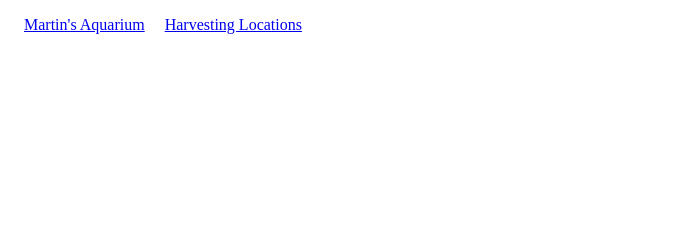
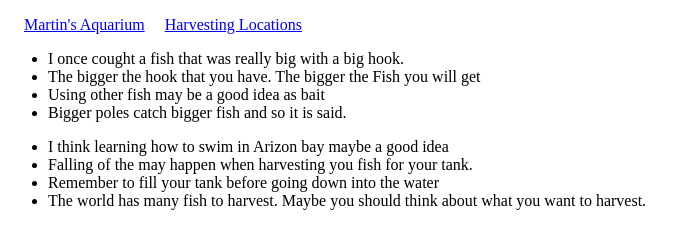
Before and after one commit to nickglovdev/Martins-Aquarium, a plain HTML site: page locations.html in a window 1280 px wide. Shown: the whole page, without its empty margins (0-683 px from the left). Drawn offline with Linux system fonts and the light colour scheme.

Commit message:
Added the text tips that Martin wanted

```diff
--- a/locations.html
+++ b/locations.html
@@ -15,3 +15,26 @@
             <a class="navigation__link" href="locations.html">Harvesting Locations</a>
         </nav>
     </header>
+
+    <main>
+        <section class="fishTips">
+            <div>
+                <ul>
+                    <li class="">I once cought a fish that was really big with a big hook.</li>
+                    <li class="">The bigger the hook that you have. The bigger the Fish you will get</li>
+                    <li class="">Using other fish may be a good idea as bait</li>
+                    <li class="">Bigger poles catch bigger fish and so it is said.</li>
+                </ul>
+            </div>
+
+            <div class="fishTips">
+                <ul>
+                    <li class="">I think learning how to swim in Arizon bay maybe a good idea</li>
+                    <li class="">Falling of the may happen when harvesting you fish for your tank.</li>
+                    <li class="">Remember to fill your tank before going down into the water</li>
+                    <li class="">The world has many fish to harvest. Maybe you should think about what you want to harvest.</li>
+                </ul>
+            </div>
+        </section>
+
+    </main>
```
